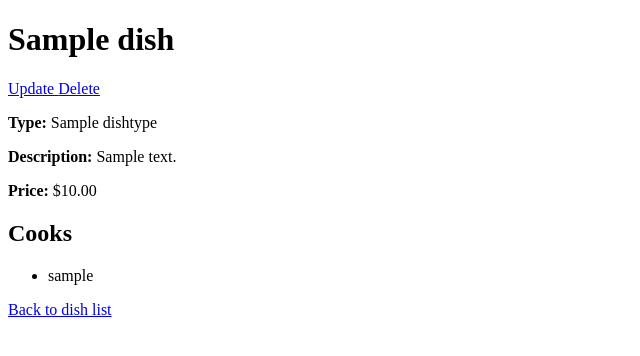
After one commit to supremacy91/restaurant-project-django, a Django app: page /dishes/1/ in a window 1280 px wide. The commit adds this page. Shown: the top 356 px of the page, without its empty margins (0-640 px from the left). Run offline with Django 5.2, Linux system fonts and the light colour scheme; tables that the repository leaves empty hold one stand-in row (values such as "Sample post").

Commit message:
Added CRUD for the dish types and dishes

```diff
--- a/kitchen/models.py
+++ b/kitchen/models.py
@@ -58,3 +58,9 @@ class Dish(models.Model):
             "kitchen:dish-detail",
             kwargs={"pk": self.pk},
         )
+
+    def get_absolute_url(self):
+        return reverse(
+            "kitchen:dish-detail",
+            kwargs={"pk": self.pk},
+        )
--- a/kitchen/urls.py
+++ b/kitchen/urls.py
@@ -1,19 +1,69 @@
 from django.urls import path
 
-from kitchen.views import index, DishListView, DishTypeListView
+from kitchen.views import (
+    CookListView,
+    DishCreateView,
+    DishDeleteView,
+    DishDetailView,
+    DishListView,
+    DishTypeCreateView,
+    DishTypeDeleteView,
+    DishTypeListView,
+    DishTypeUpdateView,
+    DishUpdateView,
+)
 
 app_name = "kitchen"
 
 urlpatterns = [
-    path("", index, name="index"),
     path(
         "dish-types/",
         DishTypeListView.as_view(),
         name="dish-type-list",
     ),
     path(
+        "dish-types/create/",
+        DishTypeCreateView.as_view(),
+        name="dish-type-create",
+    ),
+    path(
+        "dish-types/<int:pk>/update/",
+        DishTypeUpdateView.as_view(),
+        name="dish-type-update",
+    ),
+    path(
+        "dish-types/<int:pk>/delete/",
+        DishTypeDeleteView.as_view(),
+        name="dish-type-delete",
+    ),
+    path(
         "dishes/",
         DishListView.as_view(),
         name="dish-list",
     ),
+    path(
+        "dishes/create/",
+        DishCreateView.as_view(),
+        name="dish-create",
+    ),
+    path(
+        "dishes/<int:pk>/",
+        DishDetailView.as_view(),
+        name="dish-detail",
+    ),
+    path(
+        "dishes/<int:pk>/update/",
+        DishUpdateView.as_view(),
+        name="dish-update",
+    ),
+    path(
+        "dishes/<int:pk>/delete/",
+        DishDeleteView.as_view(),
+        name="dish-delete",
+    ),
+    path(
+        "cooks/",
+        CookListView.as_view(),
+        name="cook-list",
+    ),
 ]
--- a/kitchen/views.py
+++ b/kitchen/views.py
@@ -1,3 +1,4 @@
+from django.urls import reverse_lazy
 from django.shortcuts import render
 from django.views import generic
 
@@ -23,7 +24,48 @@ class DishTypeListView(generic.ListView):
     paginate_by = 5
 
 
+class DishTypeCreateView(generic.CreateView):
+    model = DishType
+    fields = ("name",)
+    success_url = reverse_lazy("kitchen:dish-type-list")
+
+
+class DishTypeUpdateView(generic.UpdateView):
+    model = DishType
+    fields = ("name",)
+    success_url = reverse_lazy("kitchen:dish-type-list")
+
+
+class DishTypeDeleteView(generic.DeleteView):
+    model = DishType
+    success_url = reverse_lazy("kitchen:dish-type-list")
+
+
 class DishListView(generic.ListView):
     model = Dish
     paginate_by = 5
     queryset = Dish.objects.select_related("dish_type")
+
+
+class DishDetailView(generic.DetailView):
+    model = Dish
+
+
+class DishCreateView(generic.CreateView):
+    model = Dish
+    fields = "__all__"
+
+
+class DishUpdateView(generic.UpdateView):
+    model = Dish
+    fields = "__all__"
+
+
+class DishDeleteView(generic.DeleteView):
+    model = Dish
+    success_url = reverse_lazy("kitchen:dish-list")
+
+
+class CookListView(generic.ListView):
+    model = Cook
+    paginate_by = 5
--- /dev/null
+++ b/templates/kitchen/dish_detail.html
@@ -0,0 +1,58 @@
+<!DOCTYPE html>
+<html lang="en">
+<head>
+  <meta charset="UTF-8">
+  <title>{{ dish.name }}</title>
+</head>
+<body>
+  <h1>{{ dish.name }}</h1>
+
+  <p>
+    <a href="{% url 'kitchen:dish-update' pk=dish.pk %}">
+      Update
+    </a>
+
+    <a href="{% url 'kitchen:dish-delete' pk=dish.pk %}">
+      Delete
+    </a>
+  </p>
+
+  <p>
+    <strong>Type:</strong>
+    {{ dish.dish_type.name }}
+  </p>
+
+  <p>
+    <strong>Description:</strong>
+
+    {% if dish.description %}
+      {{ dish.description }}
+    {% else %}
+      No description.
+    {% endif %}
+  </p>
+
+  <p>
+    <strong>Price:</strong>
+    ${{ dish.price }}
+  </p>
+
+  <h2>Cooks</h2>
+
+  <ul>
+    {% for cook in dish.cooks.all %}
+      <li>
+        {{ cook.username }}
+      </li>
+    {% empty %}
+      <li>No cooks assigned.</li>
+    {% endfor %}
+  </ul>
+
+  <p>
+    <a href="{% url 'kitchen:dish-list' %}">
+      Back to dish list
+    </a>
+  </p>
+</body>
+</html>
```
Also changed, not shown: templates/kitchen/cook_list.html (added, +23 -0 lines), templates/kitchen/dish_confirm_delete.html (added, +24 -0 lines), templates/kitchen/dish_form.html (added, +21 -0 lines), templates/kitchen/dish_list.html (+10 -5 lines), templates/kitchen/dishtype_confirm_delete.html (added, +28 -0 lines), templates/kitchen/dishtype_form.html (added, +21 -0 lines), templates/kitchen/dishtype_list.html (+18 -4 lines).
